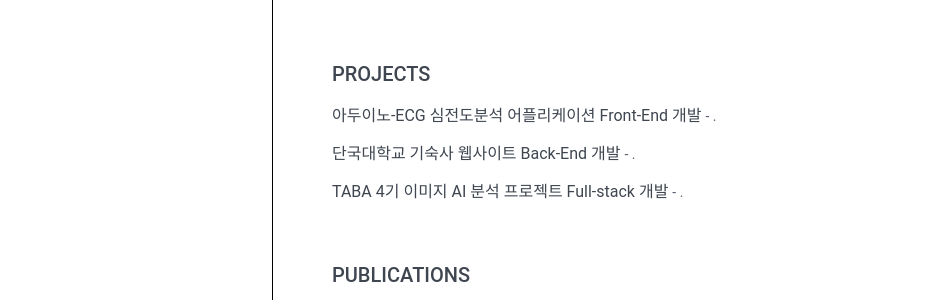
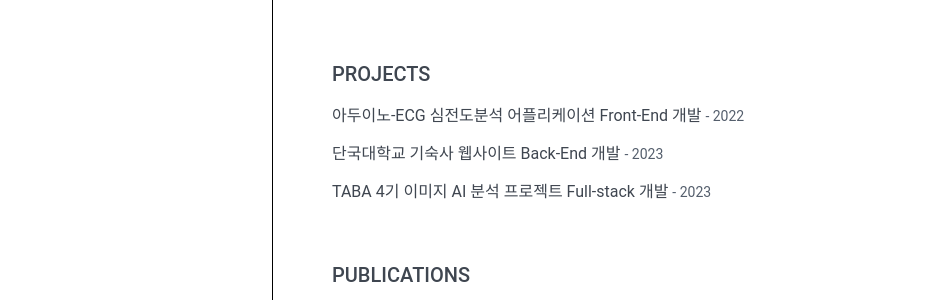
Before and after one commit to jeonhyelim/jeonhyelim.github.io, a Jekyll site: the page built from index.html, in a window 1280 px wide. Shown: the part 934-1234 px from the top of the page, without its empty margins (168-1111 px from the left). Built offline with Jekyll 4.4.1, drawn with Linux system fonts in a browser that asks for light colours.

Commit message:
project_edit

```diff
--- a/_data/data.yml
+++ b/_data/data.yml
@@ -118,12 +118,12 @@ projects:
     assignments:
       - title: 아두이노-ECG 심전도분석 어플리케이션 Front-End 개발
         start: 2022
-        tagline: "."
+        tagline: "2022"
 
       - title: 단국대학교 기숙사 웹사이트 Back-End 개발
         start: 2023
-        tagline: "."
+        tagline: "2023"
 
       - title: TABA 4기 이미지 AI 분석 프로젝트 Full-stack 개발
         start: 2023
-        tagline: "."
+        tagline: "2023"
```
